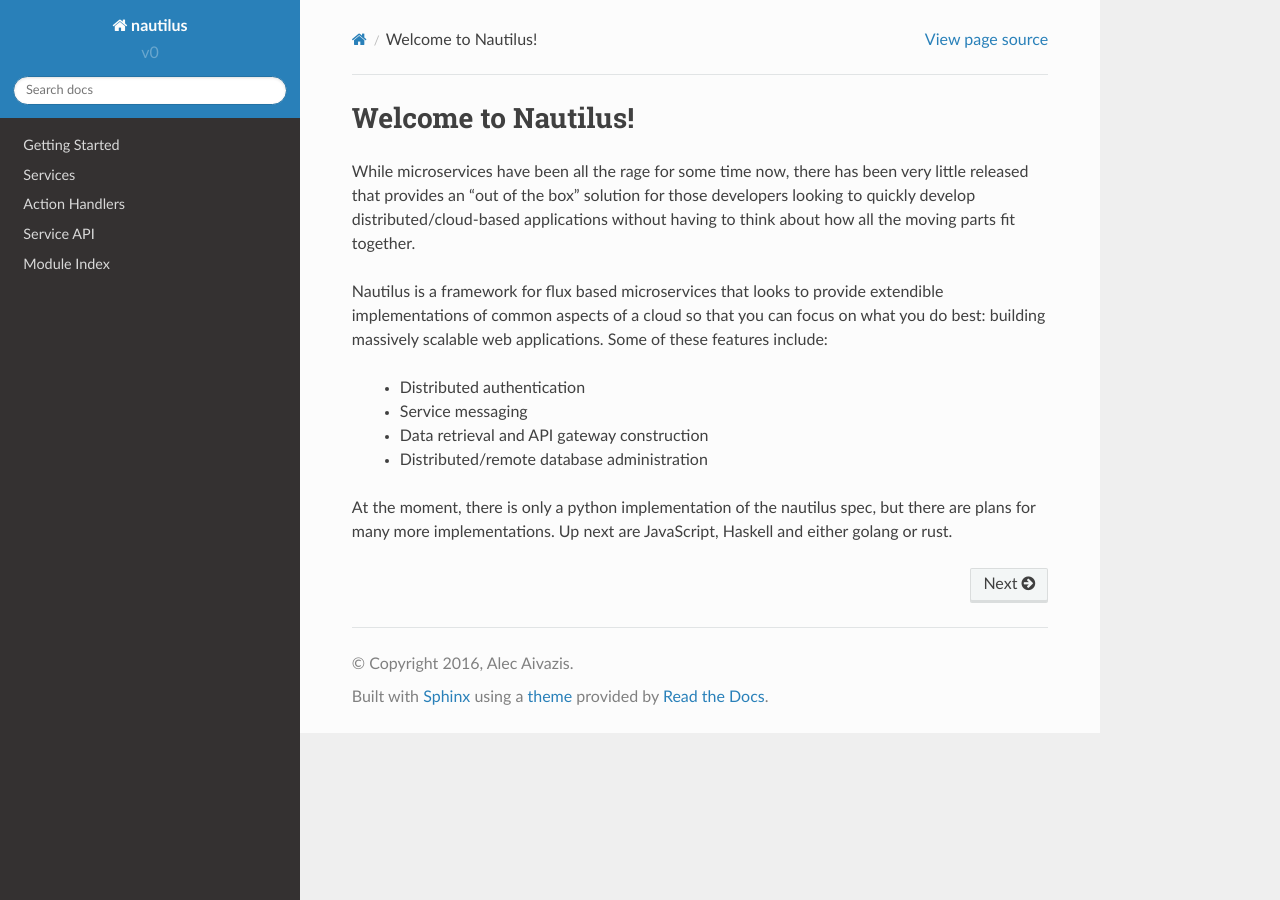
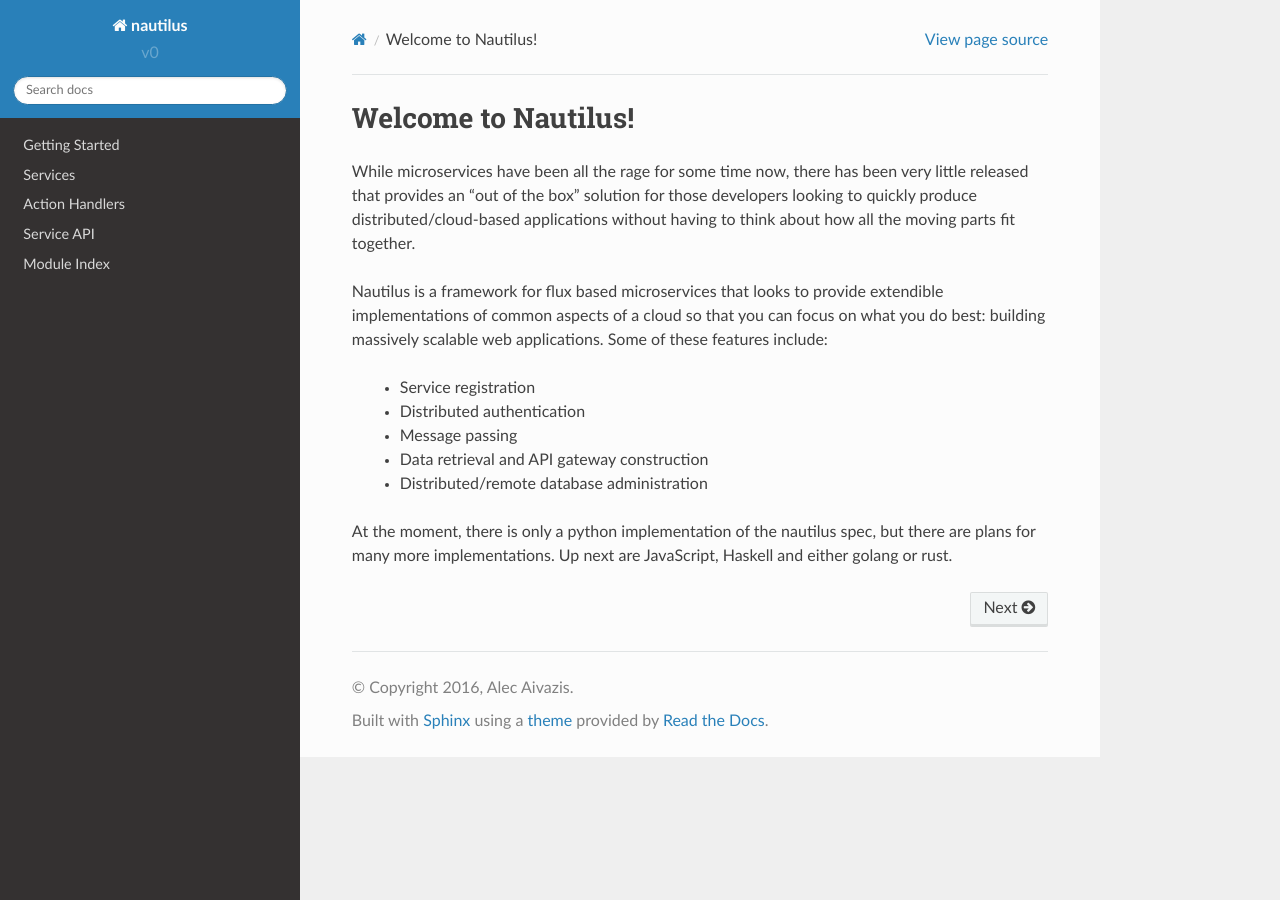
Before and after one commit to AlecAivazis/graphql-over-kafka, a Sphinx documentation site: the page built from docs/source/index.rst, in a window 1280 px wide. Built offline with Sphinx 7.4.7 and the Read the Docs theme 2.0.0, drawn with Linux system fonts in a browser that asks for light colours.

Commit message:
minor change to doc index wording

```diff
--- a/docs/source/index.rst
+++ b/docs/source/index.rst
@@ -17,7 +17,7 @@ Welcome to Nautilus!
 
 While microservices  have been all the rage for some time now, there
 has been very little released that provides an "out of the box" solution
-for those developers looking to quickly develop distributed/cloud-based
+for those developers looking to quickly produce distributed/cloud-based
 applications without having to think about how all the moving parts fit
 together.
 
@@ -27,8 +27,9 @@ extendible implementations of common aspects of a cloud so that you can focus
 on what you do best: building massively scalable web applications. Some of these
 features include:
 
+    * Service registration
     * Distributed authentication
-    * Service messaging
+    * Message passing
     * Data retrieval and API gateway construction
     * Distributed/remote database administration
 
```
